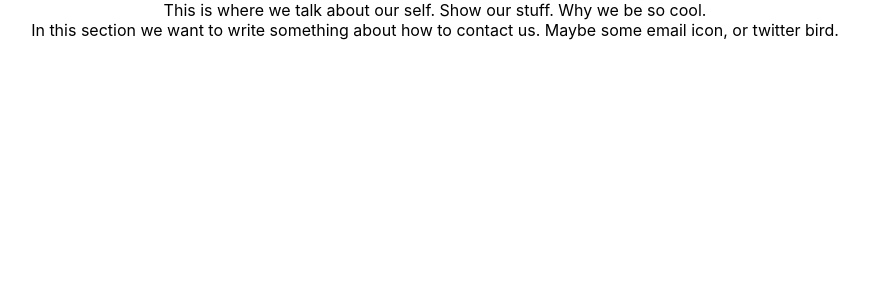
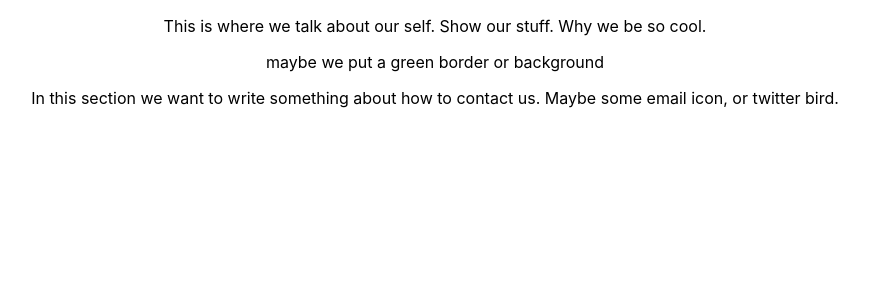
Before and after one commit to mcliff1/jonessite, a React (Create React App) app: page / in a window 1280 px wide. Shown: the top 300 px of the page, without its empty margins (205-1074 px from the left). Built offline with nearby package versions, Linux system fonts and the light colour scheme.

Commit message:
added somore more text comment

```diff
--- a/src/components/About.jsx
+++ b/src/components/About.jsx
@@ -4,9 +4,11 @@ class About extends Component {
   render() {
     return (
       <div>
-        This is where we talk about our self.
+        <p>This is where we talk about our self.
         Show our stuff.
         Why we be so cool.
+        </p>
+        <p>maybe we put a green border or background</p>
       </div>
     );
   }
--- a/src/components/Contact.jsx
+++ b/src/components/Contact.jsx
@@ -4,8 +4,10 @@ class Contact extends Component {
   render() {
     return (
       <div>
+        <p>
         In this section we want to write something about how to contact us.
         Maybe some email icon, or twitter bird.
+      </p>
       </div>
     );
   }
```
